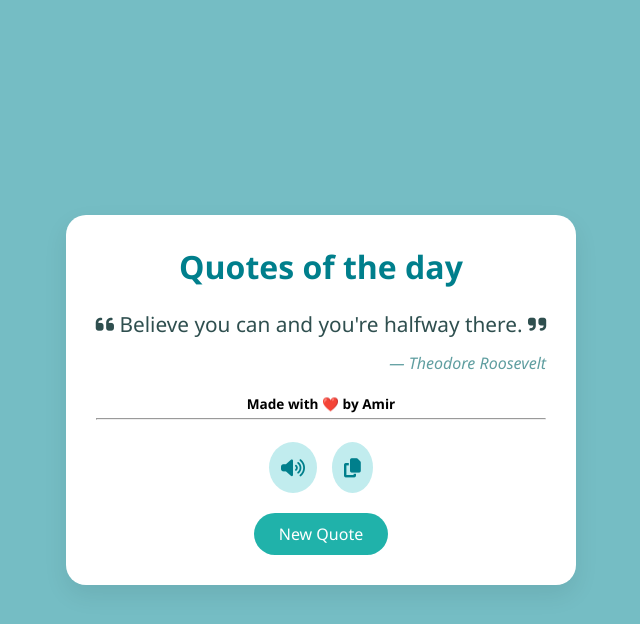
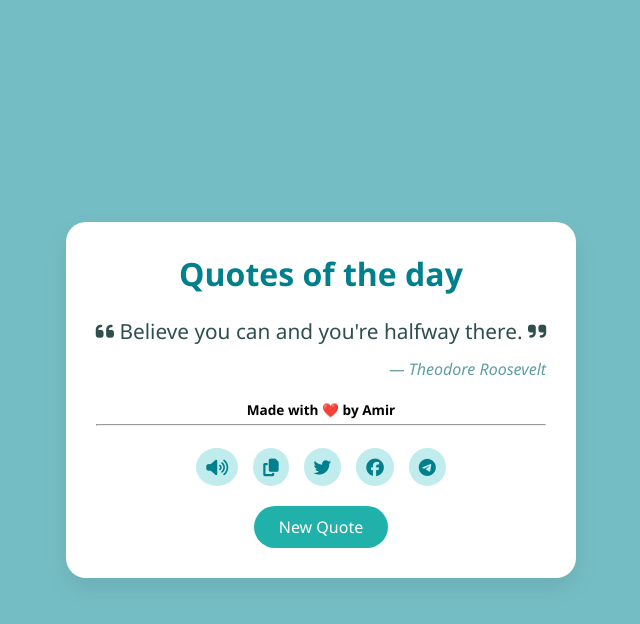
Before and after one commit to amirmub/shiera_backend, a Node server app: page / in a window 1280 px wide. Shown: the top 624 px of the page, without its empty margins (319-959 px from the left). Run offline with Node 20, Linux system fonts and the light colour scheme.

Commit message:
add social media sharing buttons and functionality for quotes

```diff
--- a/daily-quote-app/public/style.css
+++ b/daily-quote-app/public/style.css
@@ -62,9 +62,9 @@ body {
   .buttons button {
     border: none;
     background: #c1ecee;
-    padding: 12px;
+    padding: 7px 10px;
     border-radius: 50%;
-    font-size: 1.2rem;
+    font-size: 1.1rem;
     cursor: pointer;
     color: #007f8c;
     transition: background 0.3s ease;
--- a/daily-quote-app/views/index.ejs
+++ b/daily-quote-app/views/index.ejs
@@ -22,6 +22,9 @@
       <div class="buttons">
         <button onclick="speakQuote()"><i class="fas fa-volume-up"></i></button>
         <button onclick="copyQuote()"><i class="fas fa-copy"></i></button>
+        <button onclick="shareOnTwitter()"><i class="fab fa-twitter"></i></button>
+        <button onclick="shareOnFacebook()"><i class="fab fa-facebook"></i></button>
+        <button onclick="shareOnTelegram()"><i class="fab fa-telegram"></i></button>
       </div>
 
       <div class="actions">
@@ -45,6 +48,27 @@
         alert("Quote copied to clipboard!");
       });
     }
+
+    function shareOnTwitter() {
+      const text = document.getElementById("quote-text").innerText;
+      const author = document.getElementById("quote-author").innerText;
+      const url = `https://twitter.com/intent/tweet?text=${encodeURIComponent(text + ' ' + author)}`;
+      window.open(url, "_blank");
+    }
+
+    function shareOnFacebook() {
+      const text = document.getElementById("quote-text").innerText;
+      const author = document.getElementById("quote-author").innerText;
+      const url = `https://www.facebook.com/sharer/sharer.php?u=https://example.com&quote=${encodeURIComponent(text + ' ' + author)}`;
+      window.open(url, "_blank");
+    }
+
+    function shareOnTelegram() {
+      const text = document.getElementById("quote-text").innerText;
+      const author = document.getElementById("quote-author").innerText;
+      const url = `https://t.me/share/url?url=https://example.com&text=${encodeURIComponent(text + ' ' + author)}`;
+      window.open(url, "_blank");
+    }
   </script>
 </body>
 </html>
```
